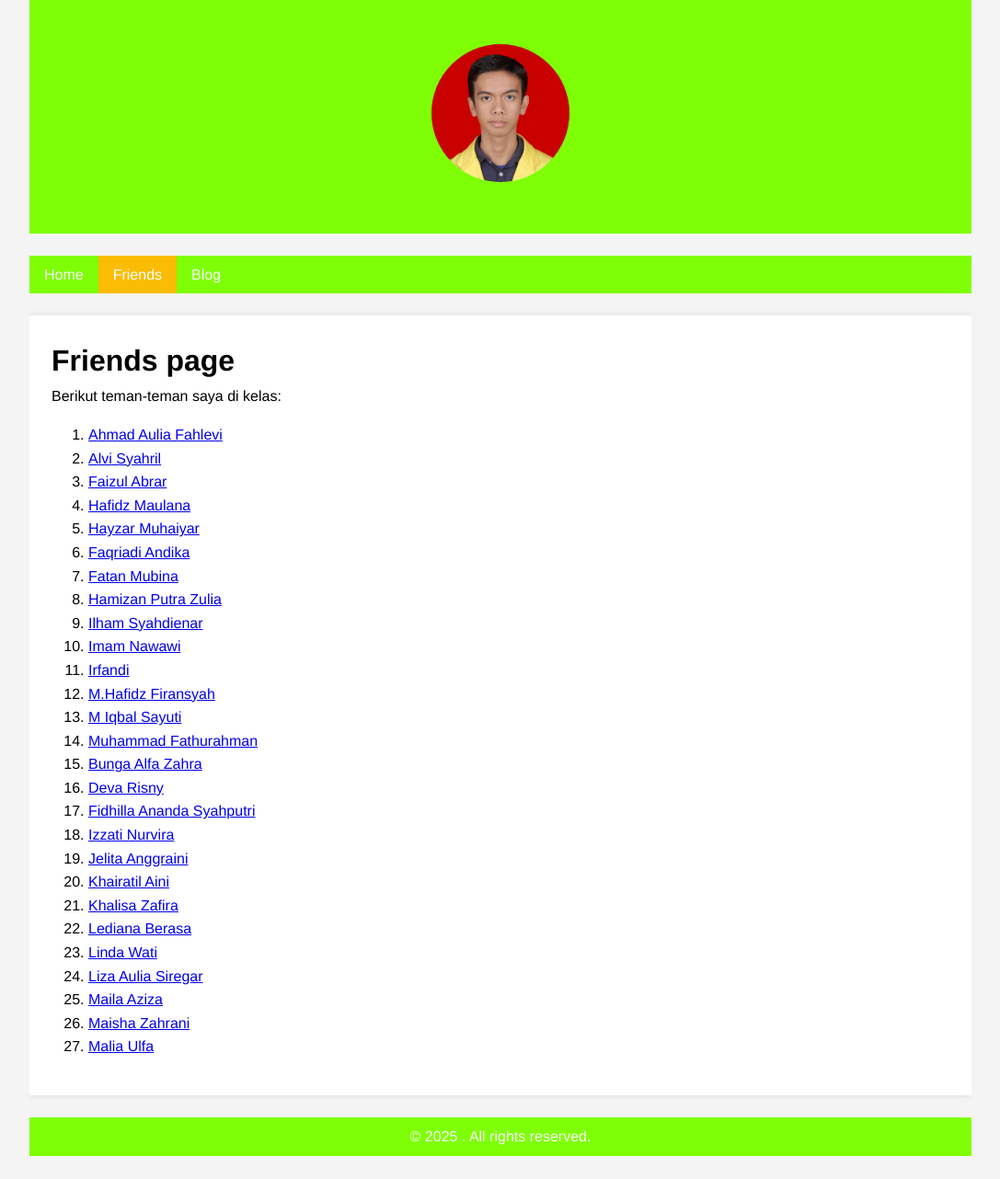
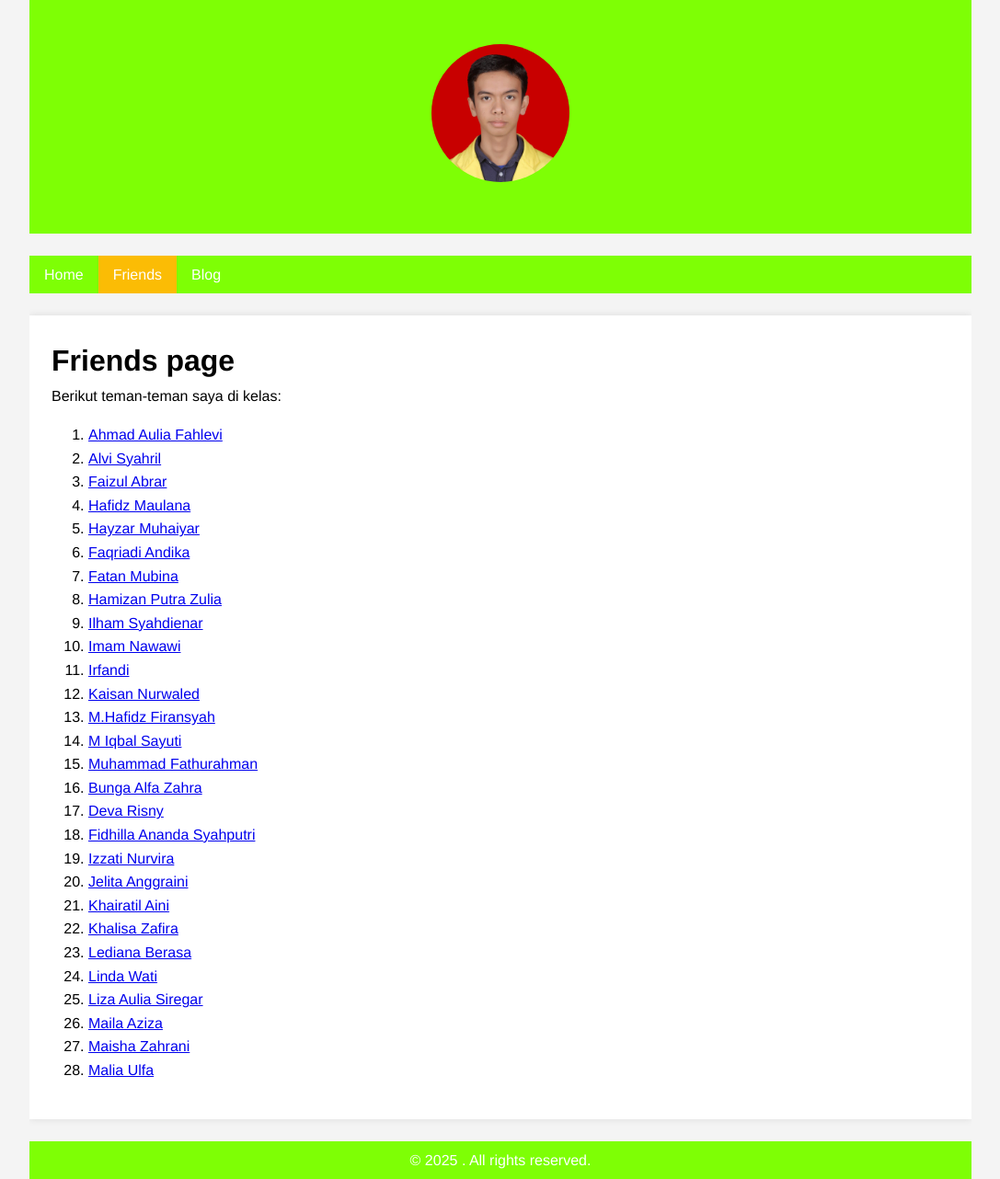
Before and after one commit to kaisan969/kaisan969.github.io, a Jekyll site: the page built from friends.md, in a window 1280 px wide. Shown: the whole page at 92% size, without its empty margins (96-1183 px from the left). Built offline with Jekyll 4.4.1, drawn with Linux system fonts in a browser that asks for light colours; before the commit the page ends 1257 px from its top, so only the background shows below that.

Commit message:
tmbah nama

```diff
--- a/friends.md
+++ b/friends.md
@@ -16,6 +16,7 @@ Berikut teman-teman saya di kelas:
 9. [Ilham Syahdienar](https://ilhamdienar.github.io/)
 10. [Imam Nawawi](https://imamnawawi1c.github.io/)
 11. [Irfandi](https://irfandi8.github.io/)
+12. [Kaisan Nurwaled](https://kaisan969.github.io/)
 12. [M.Hafidz Firansyah](https://mhafidzfiransyah.github.io/)
 13. [M Iqbal Sayuti](https://iqbalsayuti0.github.io/)
 14. [Muhammad Fathurahman](https://fyou00.github.io/)
```
